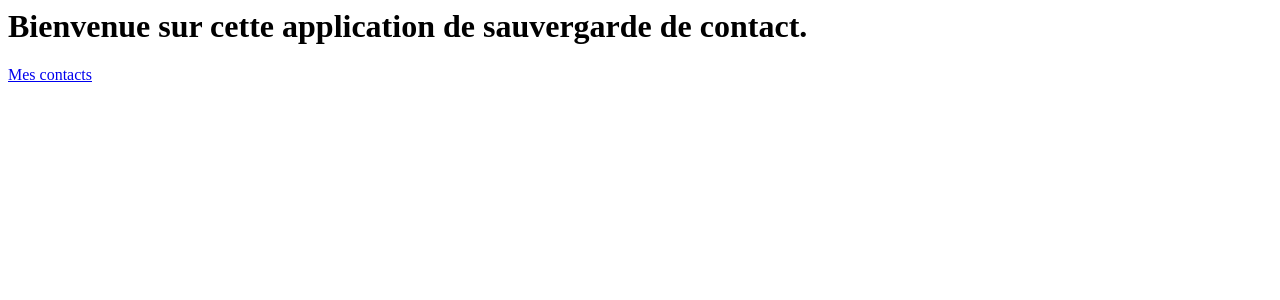
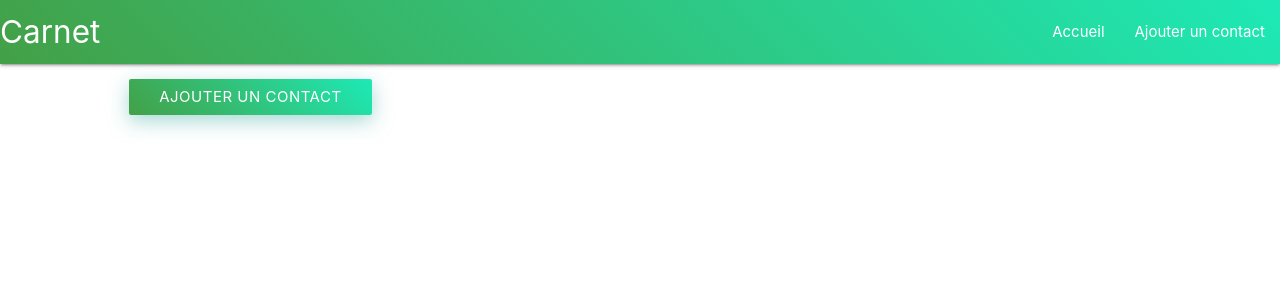
Before and after one commit to Dreys71/carnet, a PHP site: template view/vueAccueil.php in a window 1280 px wide. Shown: the top 300 px of the page. Run offline with PHP 8.4, Linux system fonts and the light colour scheme; the template is opened without the code that fills it, so the values that code supplies are empty.

Commit message:
Add Feature
-> Gabarit -> Mise en page
-> vueAccueil -> Mise en page contact

-> Controller commit apres validation

```diff
--- a/view/gabarit.php
+++ b/view/gabarit.php
@@ -2,34 +2,41 @@
 <html lang="fr">
 <head>
     <meta charset="UTF-8"/>
-    <link rel="stylesheet" href="/assets/css/materialize.min.css"/>
-    <link rel="stylesheet" href="/assets/css/gradient.css"/>
-    <link rel="stylesheet" href="/assets/css/style.css"/>
+    <link rel="stylesheet" href="assets/css/materialize.min.css"/>
+    <link rel="stylesheet" href="assets/css/gradient.css"/>
+    <link rel="stylesheet" href="assets/css/style.css"/>
+    <link href="https://fonts.googleapis.com/icon?family=Material+Icons" rel="stylesheet">
     <title><?= $titre ?></title>
 </head>
 <body>
 <header>
-    <div class="navbar-fixed gradient-45deg-green-teal">
-        <nav>
+    <div class="navbar-fixed">
+        <nav class="gradient-45deg-green-teal">
             <div class="nav-wrapper">
-                <a href="#" data-activates="mobile-demo" class="button-collapse"><i class="material-icons">menu</i></a>
+                <a href="#!" class="brand-logo">Carnet</a>
+                <a href="#" data-target="mobile-demo" class="sidenav-trigger"><i class="material-icons">menu</i></a>
                 <ul class="right hide-on-med-and-down">
-                    <li><a href="sass.html">Accueil</a></li>
-                    <li><a href="badges.html">Contact</a></li>
+                    <li><a href="index.php">Accueil</a></li>
+                    <li><a href="?action=addcontact">Ajouter un contact</a></li>
                 </ul>
-                <ul class="side-nav" id="mobile-demo">
-                    <li><a href="sass.html">Accueil</a></li>
-                    <li><a href="badges.html">Contact</a></li>
+                <ul class="sidenav" id="mobile-demo">
+                    <li><a href="index.php">Accueil</a></li>
+                    <li><a href="?action=addcontact">Ajouter un contact</a></li>
                 </ul>
             </div>
         </nav>
     </div>
 </header>
 <main>
-
+    <?= $contenu ?>
 </main>
 </body>
-<script src="/assets/js/jquery-3.2.1.min.js"></script>
-<script src="/assets/js/materialize.min.js"></script>
-<script src="/assets/js/jscript.js"></script>
+<script src="assets/js/jquery-3.2.1.min.js"></script>
+<script src="assets/js/materialize.min.js"></script>
+<script src="assets/js/jscript.js"></script>
+<script>
+    $(document).ready(function(){
+        $('.sidenav').sidenav();
+    });
+</script>
 </html>
--- a/view/vueAccueil.php
+++ b/view/vueAccueil.php
@@ -1,5 +1,28 @@
 <?php $this->titre = "Accueil - Carnet"; ?>
 <div class="row">
-    <h1>Bienvenue sur cette application de sauvergarde de contact.</h1>
-    <a href="#!" class="btn .gradient-45deg-green-teal gradient-shadow ">Mes contacts</a>
+    <div class="col s12 l10 offset-l1">
+        <div class="col s12" style="margin-bottom: 10px;">
+            <a href="index.php?action=addcontact" class="btn gradient-45deg-green-teal gradient-shadow ">Ajouter un contact</a>
+        </div>
+        <div class="col s12">
+        <?php foreach ($contacts as $contact):
+            ?>
+            <div class="card col s12 l4 xl3">
+                <div class="card-image waves-effect waves-block waves-light">
+                    <img class="activator" src="https://pingendo.github.io/pingendo-bootstrap/assets/user_placeholder.png">
+                </div>
+                <div class="card-content">
+                    <span class="card-title activator grey-text text-darken-4"><?= $contact['nom'] .' '. $contact['prenom'] ?><i class="material-icons right">more_vert</i></span>
+                    <p><a href="<?= "index.php?action=billet&id=" . $contact['id'] ?>">Voir le profil</a></p>
+                </div>
+                <div class="card-reveal">
+                    <span class="card-title grey-text text-darken-4"><?= $contact['nom'] .' '. $contact['prenom'] ?><i class="material-icons right">close</i></span>
+                    <p class="valign-wrapper"><i class="material-icons" style="margin-right: 5px;">email</i><?= $contact['mail'] ?>
+                        <a class="edit-link valign-wrapper orange-text" href="<?= "index.php?action=edit&id=" . $contact['id'] ?>">Modifier <i class="material-icons">edit</i></a></p>
+                </div>
+            </div>
+        <?php endforeach; ?>
+
+    </div>
+    </div>
 </div>
```
Also changed, not shown: controller/ControllerAccueil.php (added, +18 -0 lines), controller/ControllerContact.php (added, +20 -0 lines).
